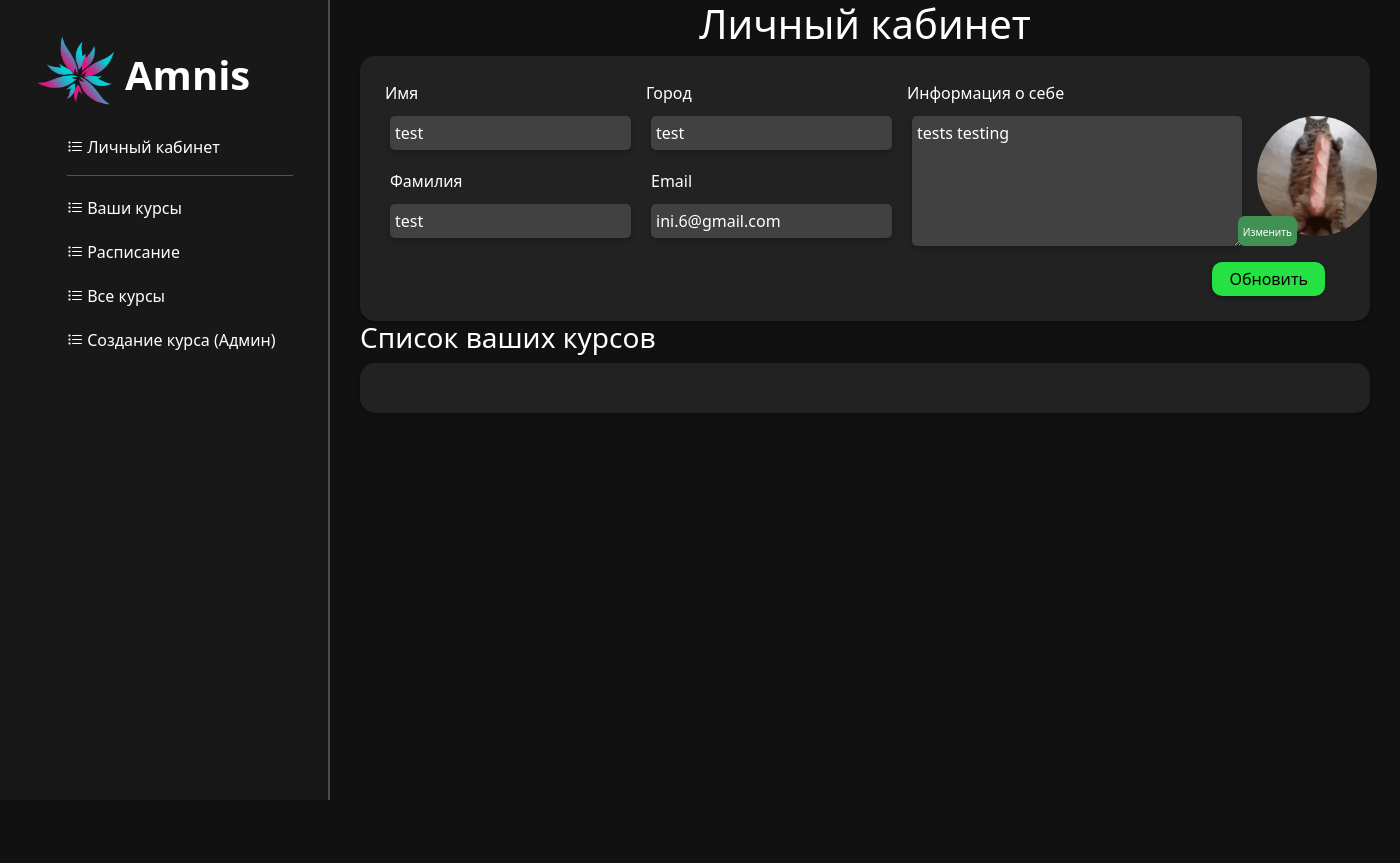
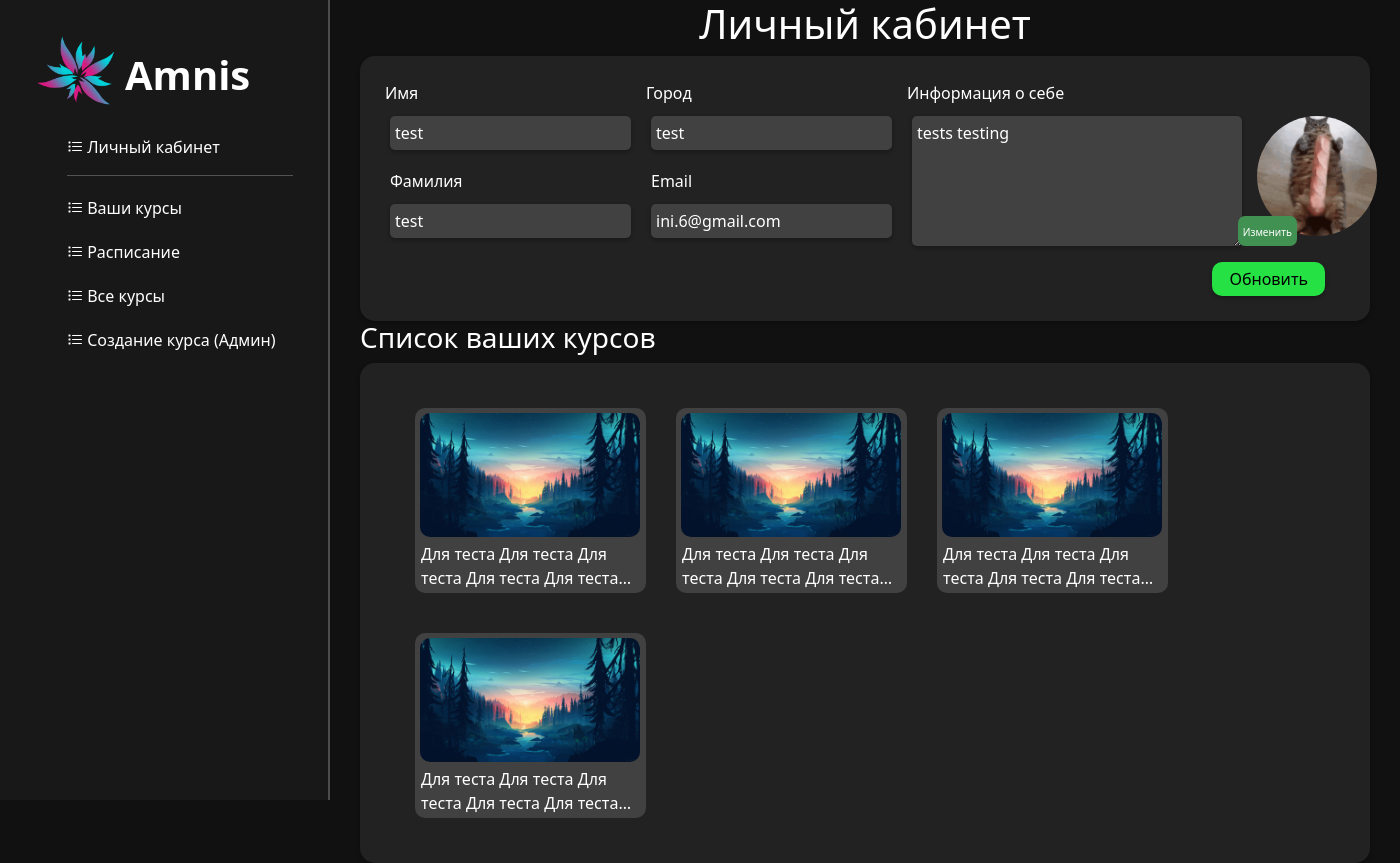
Before and after one commit to UniversityJointProjects/E-cousesSite, a Django app: page /profile in a window 1400 px wide. Before the commit the page ends 800 px from the top, so only its background shows below. Run offline with Django 4.2, Linux system fonts and the light colour scheme; a user stored in the database is signed in; data comes from the database, SQL or seed files in the repository.

Commit message:
added course design

```diff
--- a/config/main/static/main/css/profile.css
+++ b/config/main/static/main/css/profile.css
@@ -28,6 +28,7 @@
     margin-right: 30px;
     display: flex;
     flex-direction: row;
+    flex-wrap: wrap;
 }
 
 .name_fields {
@@ -138,3 +139,29 @@
 .test {
     display:flex;flex-direction: column;
 }
+
+.course_info {
+    display: -webkit-box;
+    -webkit-line-clamp: 3;
+    -webkit-box-orient: vertical;
+    overflow: hidden;
+    text-overflow: ellipsis;
+    background: var(--semi-darkgrey-color);
+    border-radius: 10px;
+    width: 231px;
+    height: 185px;
+    margin-left: 30px;
+    margin-top: 20px;
+    margin-bottom: 20px;
+}
+
+.course_image {
+    border-radius: 10px;
+    height: 124px;
+    margin: 5px;
+}
+
+.course_text {
+    margin-left: 6px;
+    margin-right: 6px;
+}
--- a/config/main/templates/main/profile.html
+++ b/config/main/templates/main/profile.html
@@ -64,9 +64,37 @@
         <h3 class="h3_your_courses">
             Список ваших курсов
         </h3>
+
+
         <div class="common_form down_container">
 
+            <div class="course_info">
+                <img class="course_image" src="media/course/1920_1080.jpg" alt="">
+                <p class="course_text">Для теста Для теста Для теста Для теста Для теста Для теста Для теста</p>
+            </div>
+
+            <div class="course_info">
+                <img class="course_image" src="media/course/1920_1080.jpg" alt="">
+                <p class="course_text">Для теста Для теста Для теста Для теста Для теста Для теста Для теста</p>
+            </div>
+
+            <div class="course_info">
+                <img class="course_image" src="media/course/1920_1080.jpg" alt="">
+                <p class="course_text">Для теста Для теста Для теста Для теста Для теста Для теста Для теста</p>
+            </div>
+
+            <div class="course_info">
+                <img class="course_image" src="media/course/1920_1080.jpg" alt="">
+                <p class="course_text">Для теста Для теста Для теста Для теста Для теста Для теста Для теста</p>
+            </div>
+
+
+
         </div>
+
+
+
+
     </div>
 </body>
 </html>
```
Also changed, not shown: config/media/course/1920_1080.jpg (added).
